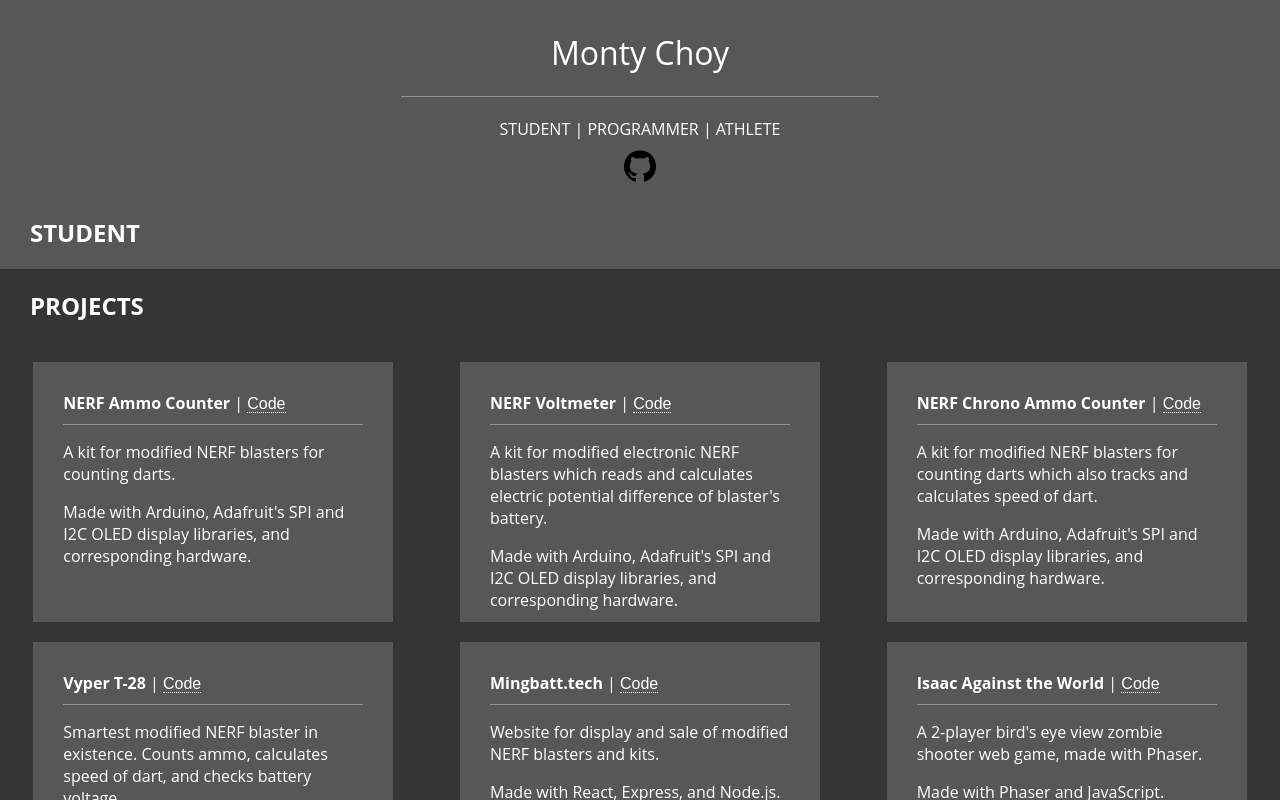
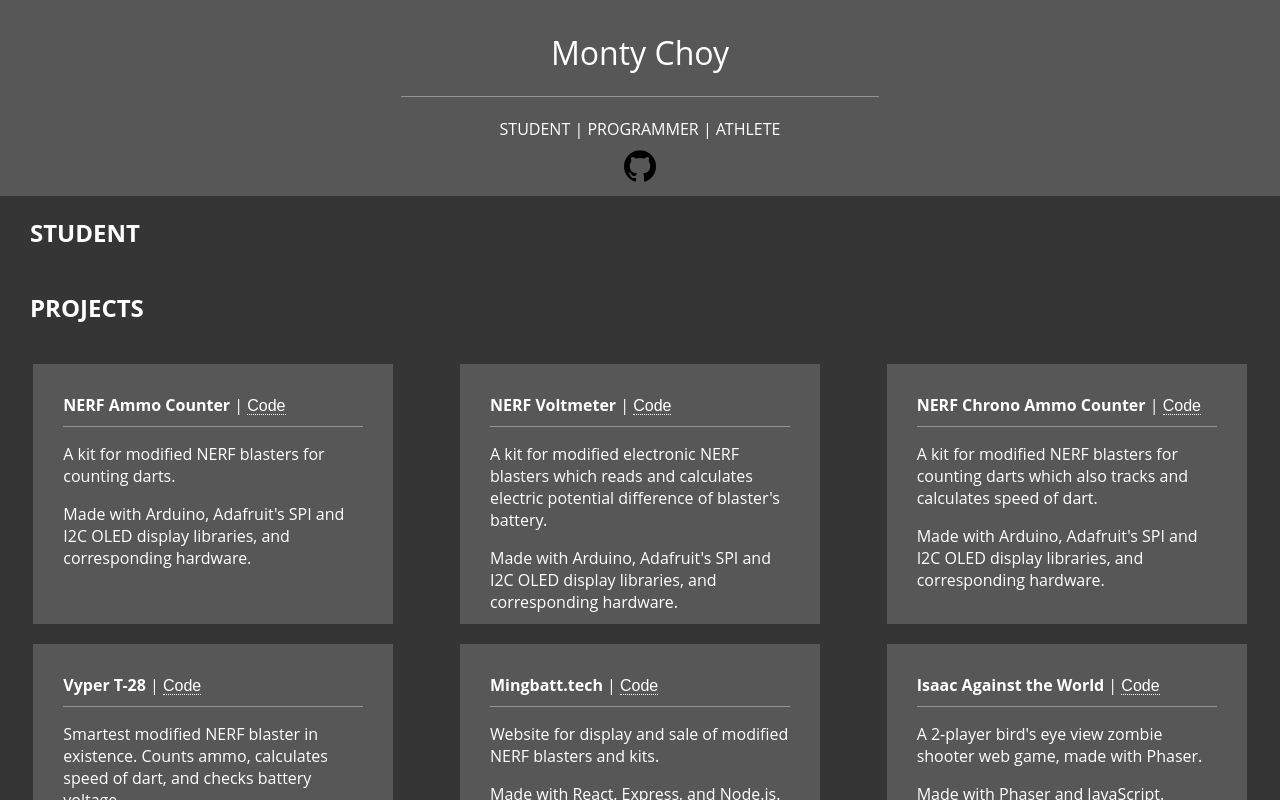
Before and after one commit to mochoy/personal-site, a React (Create React App) app: page / in a window 1280 px wide. Shown: the top 800 px of the page. Built offline with nearby package versions, Linux system fonts and the light colour scheme.

Commit message:
recolor student component to dark grey

```diff
--- a/src/components/Student/index.css
+++ b/src/components/Student/index.css
@@ -0,0 +1,7 @@
+#Student {
+/*	border-bottom: 1px solid #959393;*/
+	border-bottom: 1px solid #353535;
+
+	background-color: #353535;
+	/*background-color: #E7E4E4;*/
+}
```
